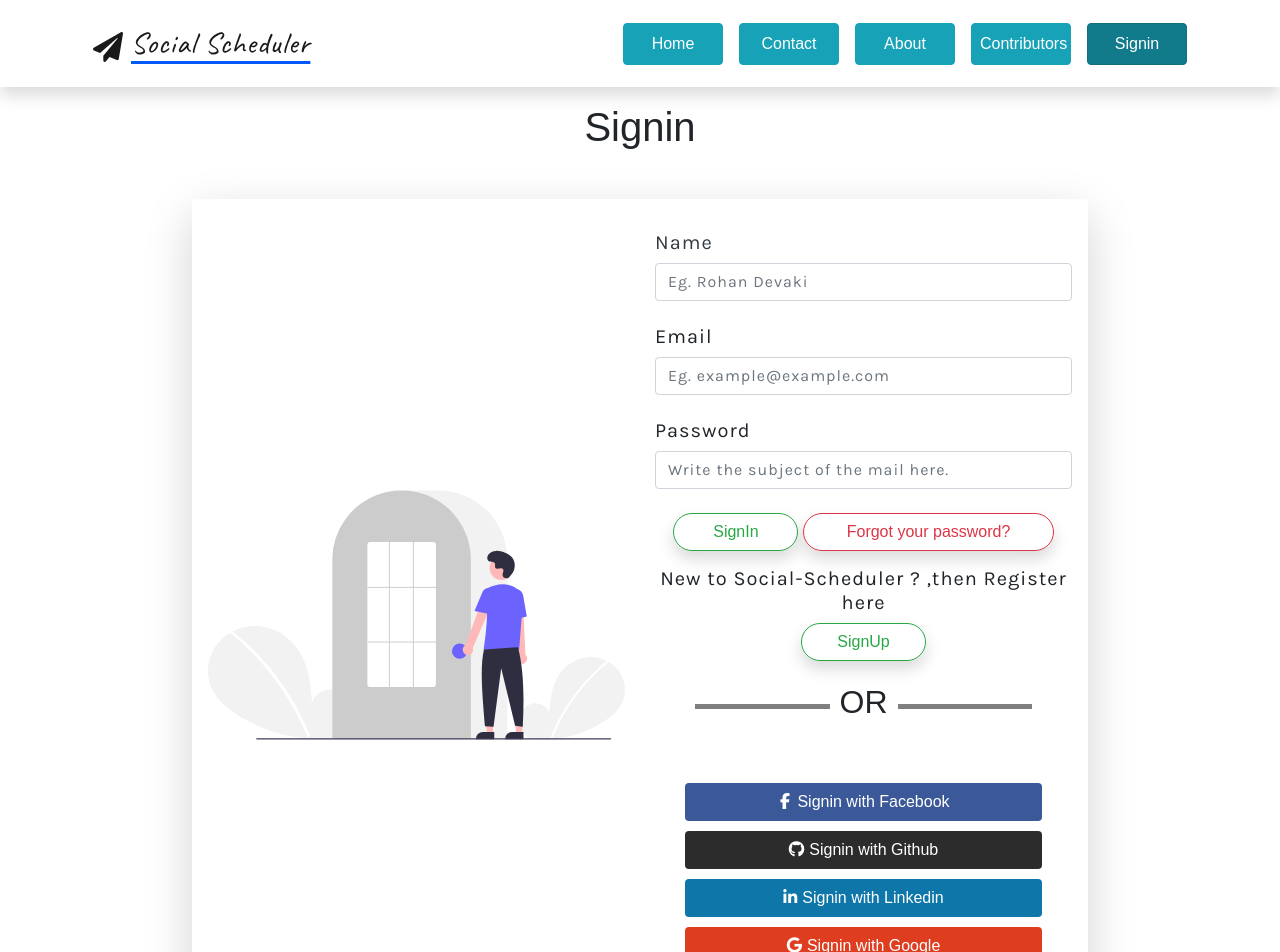
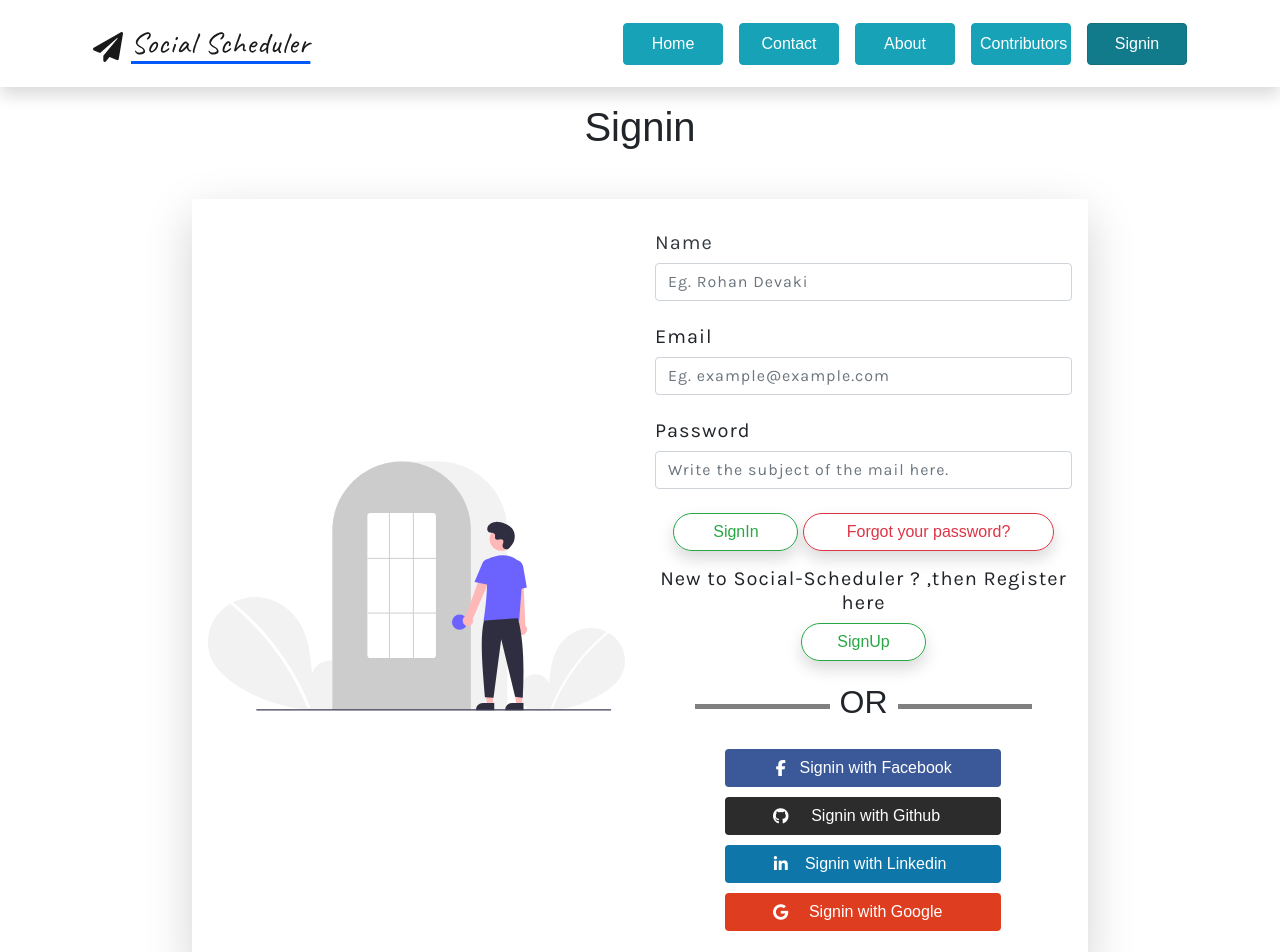
Before and after one commit to anushbhatia/Social-Scheduler, a React (Create React App) app: page /signin in a window 1280 px wide. Shown: the top 952 px of the page. Built offline with nearby package versions, Linux system fonts and the light colour scheme.

Commit message:
added the css changes

```diff
--- a/src/components/Signin.jsx
+++ b/src/components/Signin.jsx
@@ -28,19 +28,16 @@ const AuthLinkWrapper = styled.div`
 `;
 
 const DisplayForLinks = styled.div`
-  display: inline;
   list-style:none;
-  text-align: center;
-  width: 100%;
-  margin: auto;
-  padding: 0 50px;
+  align-items:center;
+  padding: 0 30px 0 60px;
   margin-top: 6px;
-  justify-content: space-around;
+  justify-content: center;
   li{
     margin:10px;
   }
   a{
-      width: 90%;
+    width: 90%;
   }
   @media screen and (max-width: 650px) {
     .col {
@@ -53,6 +50,8 @@ const DisplayForLinks = styled.div`
 const AuthLink = styled.a`
   background-color:${props => props.bgColor} ;
   color: ${props => props.color};
+  display:flex;
+  justify-content:center;
   &:hover{
     background-color:${props => props.hoverBgColor};
     color:${props => props.hoverColor};
@@ -61,9 +60,14 @@ const AuthLink = styled.a`
     color:${props => props.IconColor};
     padding-right:${props => props.paddingRight};
     background-color:${props => props.IconBgColor};
+    flex-basis:25px;
+    align-self:center;
   }
   i &:hover{
     color:${props => props.hoverIconColor};
+  }
+  span{
+    flex-basis:160px;
   }
 `;
 
@@ -71,7 +75,6 @@ const Image = styled.img`
   width:100%;
   height:100%;
 `;
-
 
 const Signin = () => {
     //const [status, setStatus] = useState("");
@@ -221,7 +224,7 @@ const Signin = () => {
                                       hoverBgColor="#203797" className="btn"
                                       paddingRight="5px"
                                     >
-                                      <i className="fa fa-facebook fa-fw"></i>Signin with Facebook
+                                      <i className="fa fa-facebook fa-fw"/><span>Signin with Facebook</span>
                                     </AuthLink>
                                   </li>
                                   <li >
@@ -231,7 +234,7 @@ const Signin = () => {
                                       hoverColor="white"    className=" btn"
                                       paddingRight="5px"
                                     >
-                                      <i className="fa fa-github "></i>Signin with Github
+                                      <i className="fa fa-github "/><span>Signin with Github</span>
                                     </AuthLink>
                                   </li>
                                   <li >
@@ -242,7 +245,7 @@ const Signin = () => {
                                       IconBgColor="#0e76a8"
                                       hoverColor="white" hoverBgColor="#3168E5"
                                     >
-                                      <i className="fa fa-linkedin"></i>Signin with Linkedin
+                                      <i className="fa fa-linkedin"/><span>Signin with Linkedin</span>
                                     </AuthLink >
                                   </li>
                                   <li >
@@ -252,7 +255,7 @@ const Signin = () => {
                                       className=" btn"  paddingRight="5px"
                                       IconColor="white" hoverColor="white"
                                     >
-                                      <i className="fa fa-google "></i>Signin with Google
+                                      <i className="fa fa-google "/><span>Signin with Google</span>
                                     </AuthLink>
                                   </li>
                               </DisplayForLinks>
```
